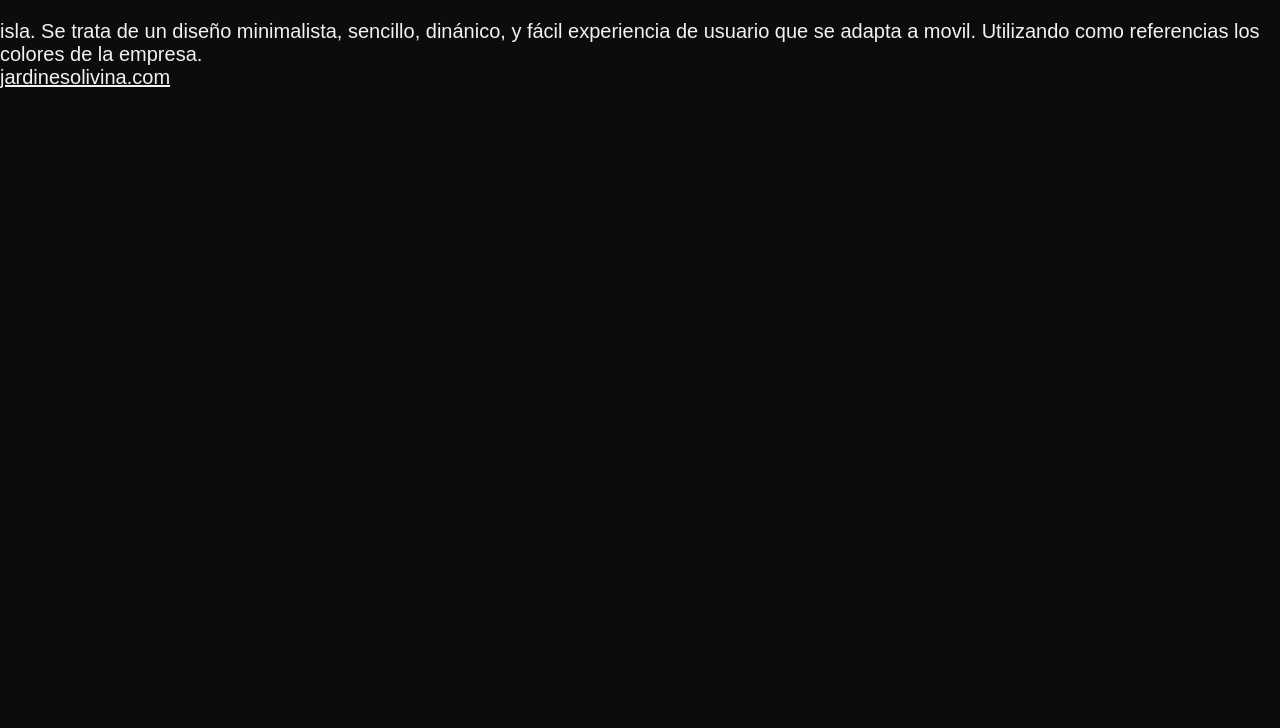
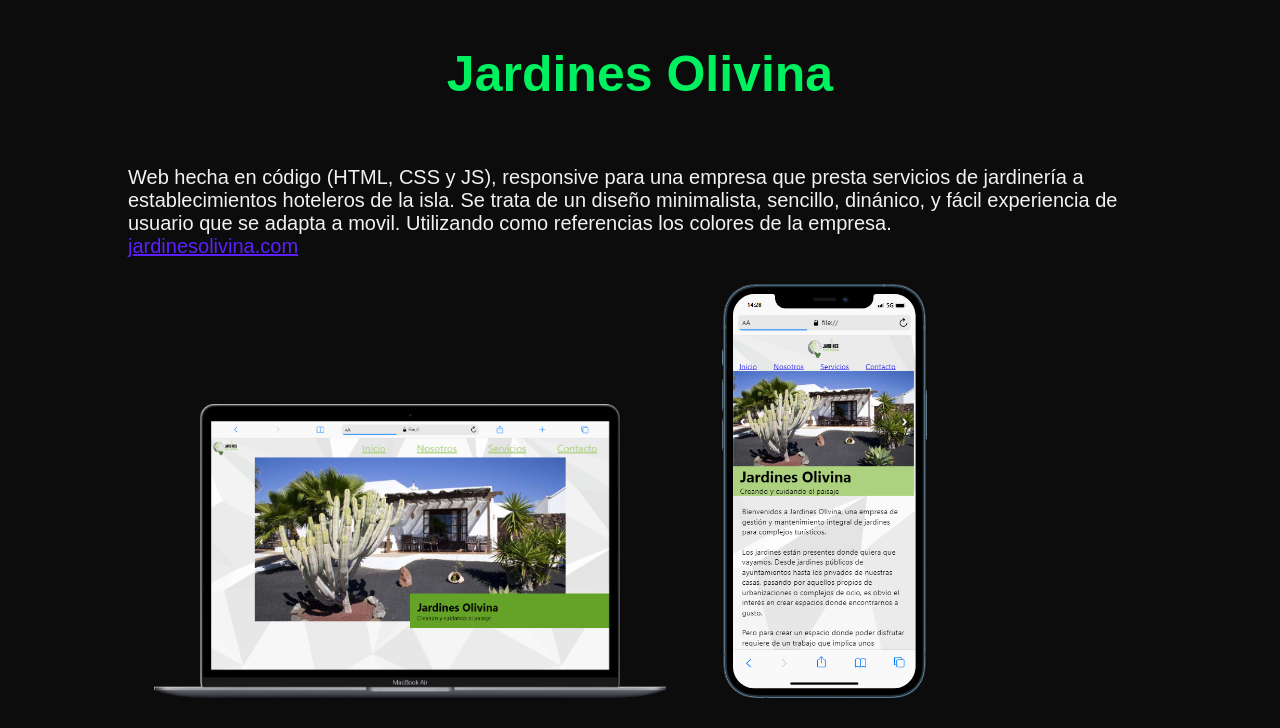
Before and after one commit to SofyFrontend/portafolio-2, a plain HTML site: page html/proyectos/jadinesOlivina.html in a window 1280 px wide. Shown: the part 83-811 px from the top of the page. Drawn offline with Linux system fonts and the light colour scheme.

Commit message:
actualizar y dar estilo a la pagina proyecto unico

```diff
--- /dev/null
+++ b/estilo/paginas-individuales/unico.css
@@ -0,0 +1,42 @@
+/* definir las variables de los colores*/
+:root{
+    --bg-color: #0C0C0C;
+    --morado: #5E1FFF;
+    --verde: #00F160;
+    --azul: #001fff;
+    font-size: 20px;
+    font-family: 'Kanit', sans-serif;
+}
+/* estilos generales*/
+
+/*estilo version movil maximo 600px*/
+@media screen and (max-width: 600px){
+}
+/*estilo version pc minimo 600px*/
+@media screen and (min-width: 600px) {
+    section{
+        margin:16vh 10vw 0 10vw;
+    }
+    .miniweb{
+        width: 50%;
+        margin:2vw;
+    }
+    .miniweb-movil{
+        width: 20%;
+        margin:2vw;
+    }
+    h2{
+        margin:5vh 0;
+        text-align: center;
+        color:var(--verde);
+        font-size: 2.5rem;
+        grid-area: titulo;
+    }
+    .enlace-pro{
+        color:var(--morado);
+    }
+    .enlace-pro:hover{
+        color:var(--verde);
+        background: var(--morado);
+    }
+}
--- a/html/proyectos/jadinesOlivina.html
+++ b/html/proyectos/jadinesOlivina.html
@@ -7,23 +7,27 @@
     <title>Proyecto1</title>
     <link href="../../estilo/portafolio.css" rel="stylesheet">
     <link rel="stylesheet" href="../../estilo/menu-fixed.css">
+    <link rel="stylesheet" href="../../estilo/paginas-individuales/unico.css">
 </head>
 <body>
     <nav>
-        <a href="../index.html" class="menu-item">Inicio</a>
-        <a href="sobre-mi.html"class="menu-item">Sobre mi</a>
-        <a href="proyectos.html"class="menu-item">Proyectos</a>
-        <a href="contacto.html"class="menu-item">Contacto</a>
+        <a href="../../index.html" class="menu-item">Inicio</a>
+        <a href="../sobre-mi.html"class="menu-item">Sobre mi</a>
+        <a href="../proyectos.html"class="menu-item">Proyectos</a>
+        <a href="../contacto.html"class="menu-item">Contacto</a>
     </nav>
     <section id="proyecto_unico">
         <article >
             <h2>Jardines Olivina</h2> <br>
-            <img class="miniweb"src="" alt="imagen de la vista en pc de jardinesolivina.com"/>
+
             <p> Web hecha en código (HTML, CSS y JS),  responsive para una empresa que presta servicios de jardinería
                 a establecimientos hoteleros de la isla. Se trata de un diseño
                 minimalista, sencillo, dinánico, y fácil experiencia de usuario que se adapta a movil.
                 Utilizando como referencias los colores de la empresa.<br>
                  <a href="http://jardinesolivina.com" class="enlace-pro" target="_blank">jardinesolivina.com</a> </p>
+
+                 <img class="miniweb"src="../../imagenes/miniweb/jardinesOlivina.png" alt="imagen de la vista en pc de jardinesolivina.com"/>
+                 <img class="miniweb-movil" src="../../imagenes/miniweb/jardinesOlivina_movil.png" alt="imagen de la vista movil de jardinesolivina.com"/>
           </article>
     </section>
 </body>
```
